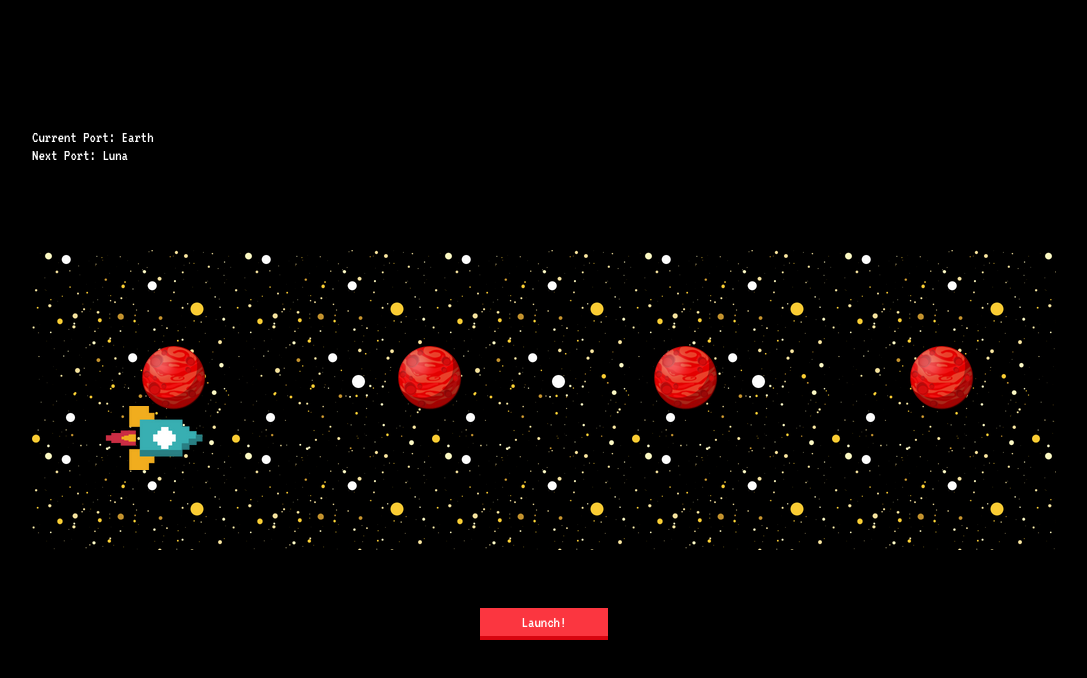
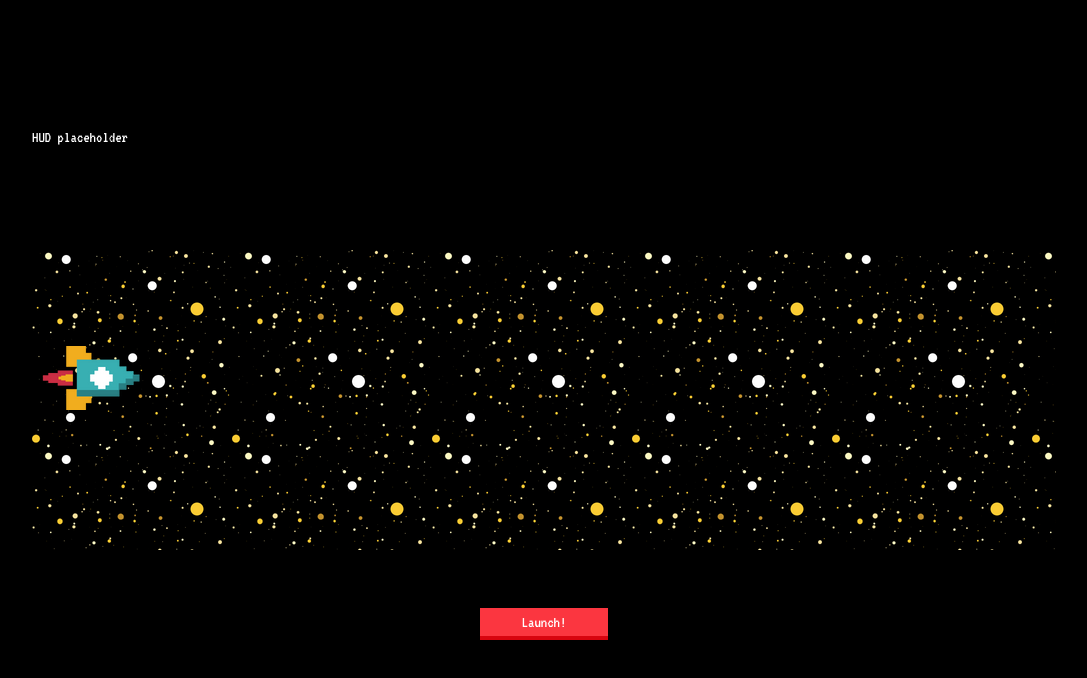
Before and after one commit to VeeUye/space-ships, a website: page index.html in a window 1280 px wide. Shown: the whole page, without its empty margins (96-1183 px from the left). Drawn offline with Linux system fonts and the light colour scheme.

Commit message:
remove hardcoded itinerary from index.html

```diff
--- a/index.html
+++ b/index.html
@@ -27,13 +27,7 @@
     <script src="src/itinerary.js"></script>
     <script src="src/ship.js"></script>
     <script>
-      const itinerary = new Itinerary([
-        new Port("Earth"),
-        new Port("Luna"),
-        new Port("Ceres Station"),
-        new Port("Medina Station"),
-        new Port("Ilus")
-      ]);
+      const itinerary = new Itinerary([]);
       const ship = new Ship(itinerary);
       const controller = new Controller(ship);
 
```
